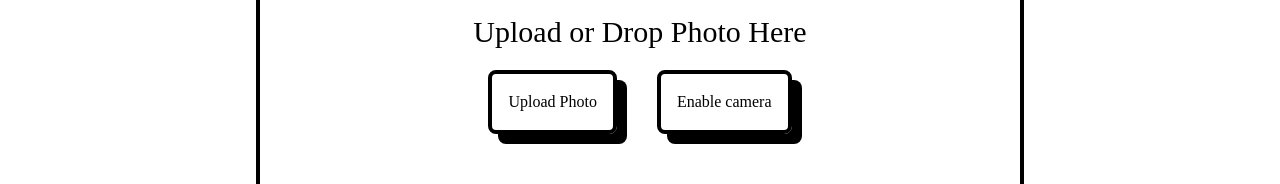
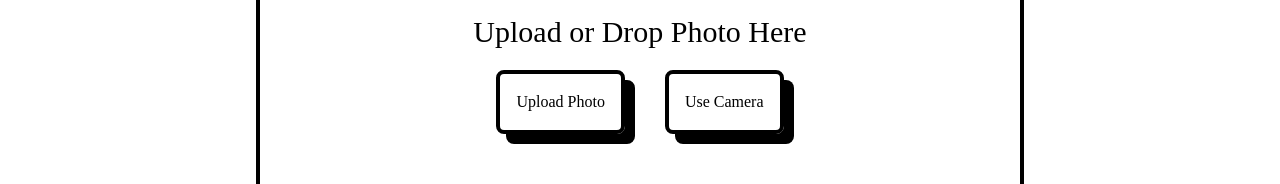
Before and after one commit to richgrov/dCubed, a React (Vite) app in the folder frontend/: page / in a window 1280 px wide. Shown: the part 1159-1343 px from the top of the page. Built offline with nearby package versions, Linux system fonts and the light colour scheme; a web font is replaced by a local one.

Commit message:
Add Upload & Camera buttons

```diff
--- /dev/null
+++ b/frontend/src/Button.tsx
@@ -0,0 +1,15 @@
+import { ReactNode, MouseEventHandler } from "react";
+
+export default function Button(props: {
+  onClick: MouseEventHandler;
+  children: ReactNode;
+}) {
+  return (
+    <button
+      onClick={props.onClick}
+      className="rounded-lg border-4 border-black p-4 shadow-[black_10px_10px] transition hover:shadow-[black_0_0]"
+    >
+      {props.children}
+    </button>
+  );
+}
--- a/frontend/src/Solver.tsx
+++ b/frontend/src/Solver.tsx
@@ -1,3 +1,6 @@
+import { MouseEvent } from "react";
+import Button from "./Button";
+
 export default function Solver() {
   return (
     <div className="flex flex-col items-center">
@@ -10,16 +13,15 @@ export default function Solver() {
 }
 
 function InputSetup() {
+  const handleUpload = (e: MouseEvent) => {};
+  const handleCamera = (e: MouseEvent) => {};
+
   return (
     <div className="flex h-full flex-col items-center justify-center gap-5">
       <h1 className="text-3xl">Upload or Drop Photo Here</h1>
       <div className="flex gap-10">
-        <button className="rounded-lg border-4 border-black p-4 shadow-[black_10px_10px]">
-          Upload Photo
-        </button>
-        <button className="rounded-lg border-4 border-black p-4 shadow-[black_10px_10px]">
-          Enable camera
-        </button>
+        <Button onClick={handleUpload}>Upload Photo</Button>
+        <Button onClick={handleCamera}>Use Camera</Button>
       </div>
     </div>
   );
```
